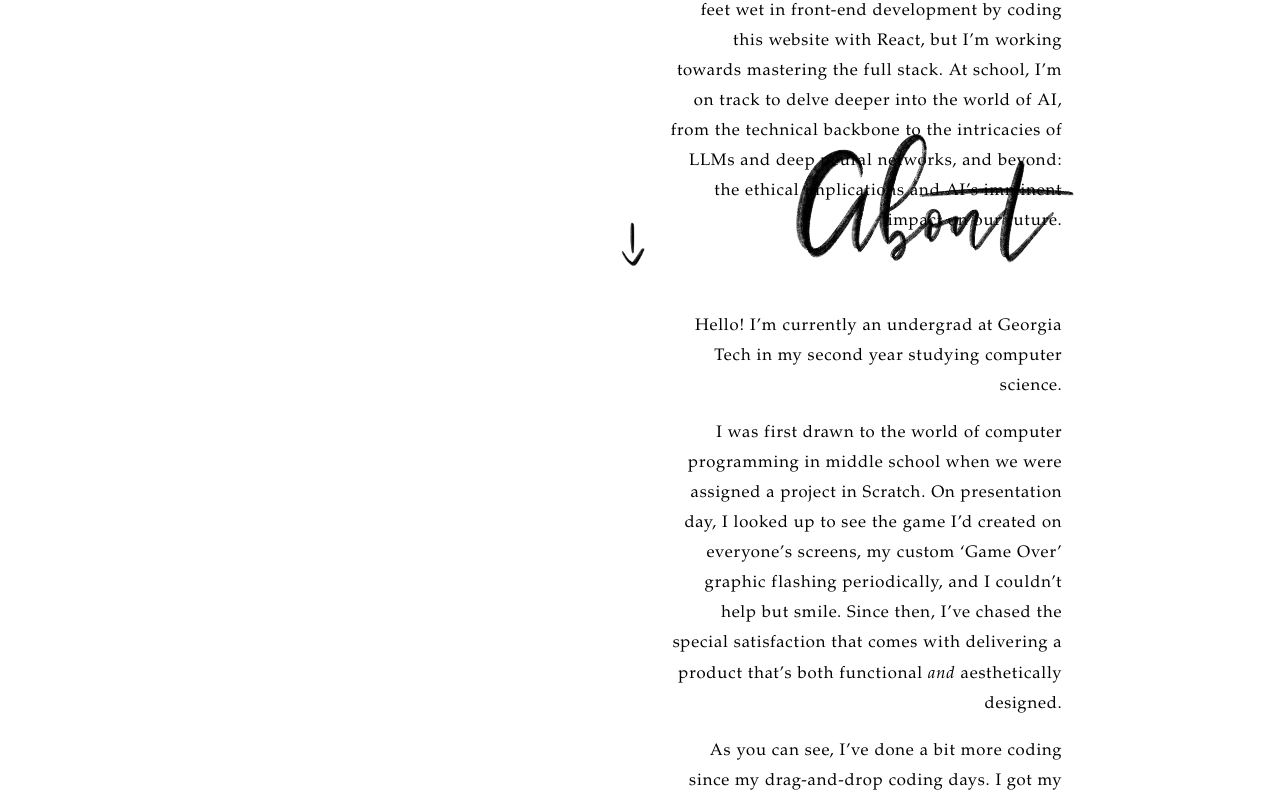
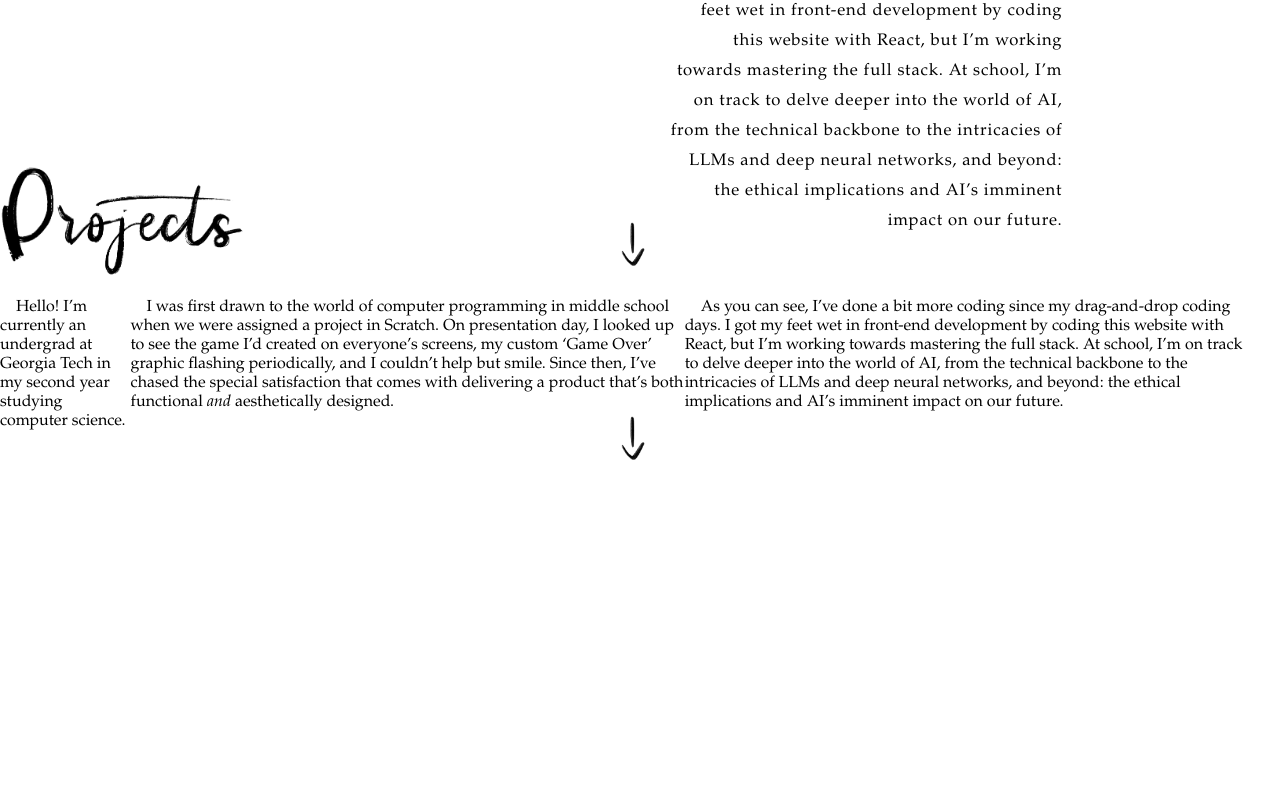
Before and after one commit to ohu9/old-personal-website, a React (Create React App) app: page / in a window 1280 px wide. Shown: the part 1636-2436 px from the top of the page. Built offline with nearby package versions, Linux system fonts and the light colour scheme; the HTML template or start-up script is replaced by a standard one.

Commit message:
update faulty about pg arrow link

```diff
--- a/src/pages/About.js
+++ b/src/pages/About.js
@@ -46,7 +46,7 @@ export default function About() {
                 transition={{ duration: .4 }}
             ></motion.div>}
         </div>
-        <a href="#section-projects"><motion.img src={arrow} className='about-arrow'
+        <a href="#section-contact"><motion.img src={arrow} className='about-arrow'
                 initial={{ opacity: 0}}
                 animate={{
                     opacity: [1,1,1], y:[0,10,0],
--- a/src/pages/Projects.js
+++ b/src/pages/Projects.js
@@ -2,7 +2,7 @@ import { useState } from 'react';
 import { motion } from 'framer-motion';
 import '../styles/Projects.css';
 
-import about from '../images/about.png';
+import projects from '../images/projects.png';
 import arrow from '../images/arrow.png';
 
 const Projects = () => {
@@ -14,11 +14,11 @@ const Projects = () => {
     return(<section id='section-projects'>
         {/* <motion.div class='section'>hi</motion.div> */}
 
-        <motion.img src={about} className='about'
+        <motion.img src={projects} className='projects'
             animate={{ y: 0, transition: { duration: .7 } }}
             whileHover={{ y: -13, transition: { duration: .7 } }}
         />
-        <div className='about'>
+        <div className='projects'>
             <p>&emsp;Hello! I’m currently an undergrad at Georgia Tech in my second year studying
                 computer science. </p>
             <p>&emsp;I was first drawn to the world of computer programming in middle school when
--- a/src/styles/Contact.css
+++ b/src/styles/Contact.css
@@ -49,7 +49,6 @@ button.contact-btn:hover {
 
 div.up-arrow {
     margin-bottom: -20vh;
-    background-color: blue;
 }
 
 img.up-arrow {
@@ -73,7 +72,9 @@ img.back-to-top {
 }
 
 p.back-to-top {
+    font-family: 'Garamond';
     font-size: 100%;
+    font-style: normal;
     letter-spacing: .05em;
     color: black;
     text-align: center;
--- a/src/styles/Projects.css
+++ b/src/styles/Projects.css
@@ -0,0 +1,12 @@
+div.projects {
+    display: flex;
+    justify-content: center;
+}
+
+img.projects {
+    margin-top: 90px;
+    max-height: 15%;
+    max-width: 33%;
+    width: auto;
+    height: auto;
+}
```
